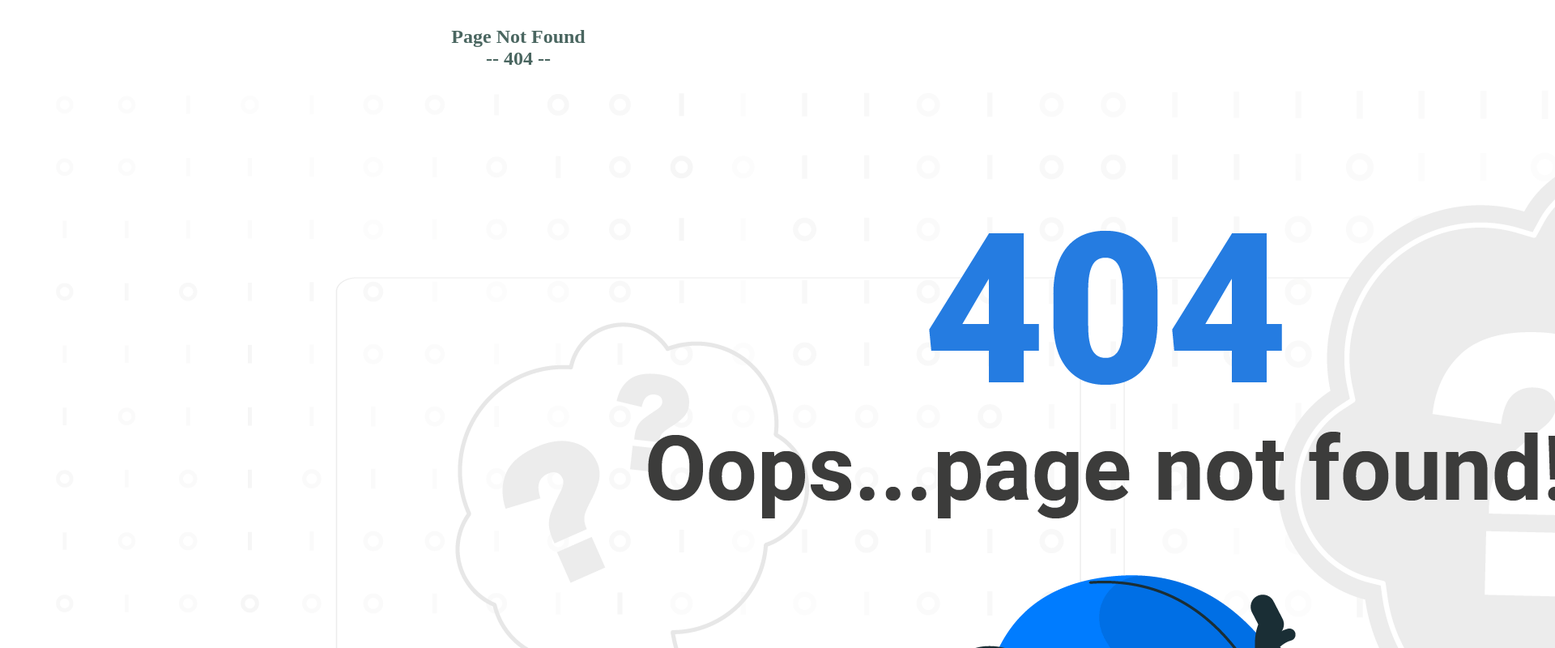
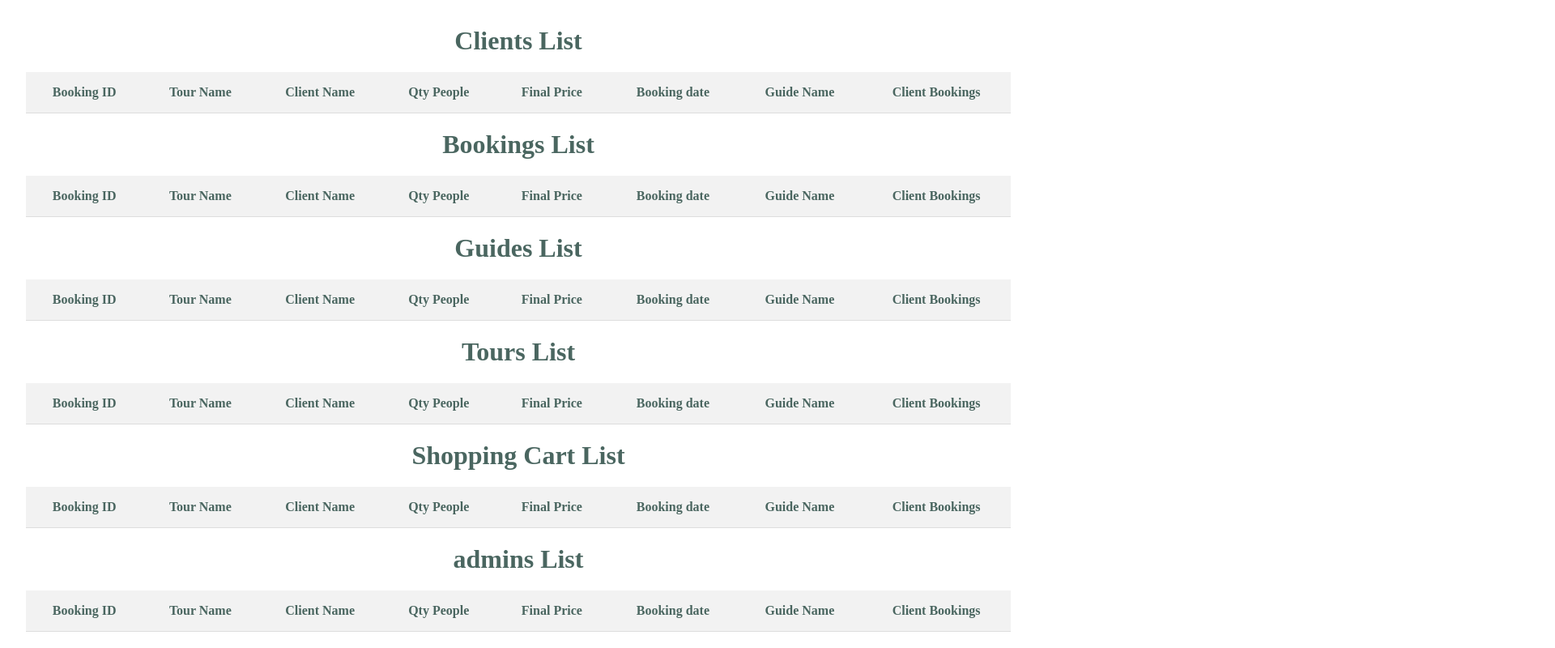
Before and after one commit to flag-80306/Final_Project-JoaoRibeiro, a React (Vite) app in the folder FrontEndFinalProject/: page /admin/home in a window 1280 px wide. Before the commit this address had no page. Shown: the top 800 px of the page at 81% size, 1920 px wide, since content can reach past the window. Built offline with nearby package versions, Linux system fonts and the light colour scheme.

Commit message:
organizing admin pages

```diff
--- a/FrontEndFinalProject/src/App.jsx
+++ b/FrontEndFinalProject/src/App.jsx
@@ -7,18 +7,23 @@ import ClientRegistrationView from './views/ClientRegistrationView';
 import ClientUpdatePasswordView from './views/ClientUpdatePasswordView';
 import ClientUpdateInfoView from './views/ClientUpdateInfoView';
 import ClientInfoView from './views/ClientInfoView';
+import ClientBookingDetailsView from './views/ClientBookingDetailsView';
+import ClientsShoppingCartView from './views/ClientsShoppingCartView';
 import ToursListView from './views/ToursListView';
 import TourDetailsView from './views/TourDetailsView';
-import ClientBookingDetailsView from './views/ClientBookingDetailsView';
 import AboutUsView from './views/AboutUsView';
 import BookingsListView from './views/BookingsListView';
 import NotFoundPageView from './views/NotFoundPageView';
+import AdminLoginView from './views/AdminLoginView';
+import AdminHomeView from './views/AdminHomeView';
 
 function App() {
 	return (
 		<>
 			<Switch>
 				<Route path='/' component={HomePageView} />
+
+				<Route path='/home' component={HomeView} />
 
 				<Route path='/client/login' component={ClientLoginView} />
 
@@ -30,9 +35,9 @@ function App() {
 
 				<Route path='/client/updateInfo/:client_id' component={ClientUpdateInfoView} />
 
-				{/* <Route path='/clients/shooping_cart/' component={ClientsShoppingCart} /> */}
+				<Route path='/clients/shopingcart/' component={ClientsShoppingCartView} />
 
-				<Route path='/home' component={HomeView} />
+				<Route path='/bookings/client/:client_id' component={ClientBookingDetailsView} />
 
 				<Route path='/tours' component={ToursListView} />
 
@@ -42,10 +47,10 @@ function App() {
 
 				<Route path='/bookings' component={BookingsListView} />
 
-				{/* <Route path='/admin/login' component={AdminLoginView} /> */}
+				<Route path='/admin/login' component={AdminLoginView} />
+
+				<Route path='/admin/home' component={AdminHomeView} />
 				{/* <Route path='/admin/clients' component={AllClientsListView} /> */}
-
-				<Route path='/bookings/client/:client_id' component={ClientBookingDetailsView} />
 
 				<Route component={NotFoundPageView} />
 			</Switch>
--- /dev/null
+++ b/FrontEndFinalProject/src/components/AdminLogin.jsx
@@ -0,0 +1,66 @@
+import React, { useState } from 'react';
+
+function AdminLogin() {
+	// const [email, setEmail] = useState('');
+	// const [password, setPassword] = useState('');
+
+	// const navigateToPage = () => {
+	// 	window.location.href = '/home';
+	// };
+	// async function handleSubmit(event) {
+	// 	event.preventDefault();
+
+	// 	const body = {
+	// 		email: email,
+	// 		password: password,
+	// 		// email,
+	// 		// password,
+	// 		// verificar retirar os : e nome igual à frente
+	// 	};
+
+	// 	const options = {
+	// 		method: 'POST',
+	// 		body: JSON.stringify(body),
+	// 		headers: {
+	// 			'Content-type': 'application/json; charset=UTF-8',
+	// 		},
+	// 	};
+
+	// 	try {
+	// 		const url = 'http://localhost:3000/clients/login';
+	// 		const response = await fetch(url, options);
+	// 		const result = await response.json();
+	// 		localStorage.setItem('token', result.token);
+
+	// 		if (response.ok) {
+	// 			console.log('Login successful');
+	// 		} else {
+	// 			console.error('Login failed:', result.message);
+	// 		}
+	// 	} catch (error) {
+	// 		console.error('Error:', error);
+	// 	}
+	// 	navigateToPage();
+	// }
+
+	return (
+		<div>
+			<h2>Admin Login</h2>
+			{/* <form onSubmit={handleSubmit}>
+				<div>
+					<label>Email:</label>
+					<input type='email' value={email} onChange={e => setEmail(e.target.value)} />
+				</div>
+				<div>
+					<label>Password:</label>
+					<input type='password' value={password} onChange={e => setPassword(e.target.value)} />
+				</div>
+				<button type='submit' className='button'>
+					Login
+				</button>
+			</form> */}
+		</div>
+	);
+}
+
+export default AdminLogin;
--- a/FrontEndFinalProject/src/components/HomePageNavBar.jsx
+++ b/FrontEndFinalProject/src/components/HomePageNavBar.jsx
@@ -4,7 +4,7 @@ function HomePageNavBar() {
 		<>
 			<div className='topHeader'></div>
 			<nav className='navBar'>
-				<Link href='/' className='headerMenu'>
+				<Link href='/admin/login' className='headerMenu'>
 					<img src='/img/INSIDE.png' alt='Inside Logo' className='headerMenuLogo' id='logoHome' />
 				</Link>
 			</nav>
--- /dev/null
+++ b/FrontEndFinalProject/src/views/AdminHomeView.jsx
@@ -0,0 +1,148 @@
+import clientServerCalls from '../services/clientServerCalls';
+import { Link } from 'wouter';
+import { useEffect, useState } from 'react';
+import { jwtDecode } from 'jwt-decode';
+
+function HomeView() {
+	// const [client, setClient] = useState(null);
+	// const [clientData, setClientData] = useState(null);
+
+	// useEffect(() => {
+	// 	const token = localStorage.getItem('token');
+	// 	if (token) {
+	// 		const decodedToken = jwtDecode(token);
+	// 		const { userID } = decodedToken;
+
+	// 		setClient({ client_id: userID });
+	// 	}
+	// }, []);
+
+	// // console.log(client);
+
+	// useEffect(() => {
+	// 	const fetchClientData = async () => {
+	// 		try {
+	// 			const data = await clientServerCalls.getClientByID(parseInt(client.client_id));
+
+	// 			setClientData(data);
+	// 		} catch (error) {
+	// 			console.log('Erro ao obter dados cliente:', error);
+	// 		}
+	// 	};
+
+	// 	fetchClientData();
+	// }, [client]);
+
+	// console.log(clientData);
+
+	return (
+		<>
+			<div className='mainTitle'>
+				<div>
+					<h1>Clients List</h1>
+					<table>
+						<thead>
+							<tr>
+								<th>Booking ID</th>
+								<th>Tour Name</th>
+								<th>Client Name</th>
+								<th>Qty People</th>
+								<th>Final Price</th>
+								<th>Booking date</th>
+								<th>Guide Name</th>
+								<th>Client Bookings</th>
+							</tr>
+						</thead>
+					</table>
+				</div>
+				<div>
+					<h1>Bookings List</h1>
+					<table>
+						<thead>
+							<tr>
+								<th>Booking ID</th>
+								<th>Tour Name</th>
+								<th>Client Name</th>
+								<th>Qty People</th>
+								<th>Final Price</th>
+								<th>Booking date</th>
+								<th>Guide Name</th>
+								<th>Client Bookings</th>
+							</tr>
+						</thead>
+					</table>
+				</div>
+				<div>
+					<h1>Guides List</h1>
+					<table>
+						<thead>
+							<tr>
+								<th>Booking ID</th>
+								<th>Tour Name</th>
+								<th>Client Name</th>
+								<th>Qty People</th>
+								<th>Final Price</th>
+								<th>Booking date</th>
+								<th>Guide Name</th>
+								<th>Client Bookings</th>
+							</tr>
+						</thead>
+					</table>
+				</div>
+				<div>
+					<h1>Tours List</h1>
+					<table>
+						<thead>
+							<tr>
+								<th>Booking ID</th>
+								<th>Tour Name</th>
+								<th>Client Name</th>
+								<th>Qty People</th>
+								<th>Final Price</th>
+								<th>Booking date</th>
+								<th>Guide Name</th>
+								<th>Client Bookings</th>
+							</tr>
+						</thead>
+					</table>
+				</div>
+				<div>
+					<h1>Shopping Cart List</h1>
+					<table>
+						<thead>
+							<tr>
+								<th>Booking ID</th>
+								<th>Tour Name</th>
+								<th>Client Name</th>
+								<th>Qty People</th>
+								<th>Final Price</th>
+								<th>Booking date</th>
+								<th>Guide Name</th>
+								<th>Client Bookings</th>
+							</tr>
+						</thead>
+					</table>
+				</div>
+				<div>
+					<h1>admins List</h1>
+					<table>
+						<thead>
+							<tr>
+								<th>Booking ID</th>
+								<th>Tour Name</th>
+								<th>Client Name</th>
+								<th>Qty People</th>
+								<th>Final Price</th>
+								<th>Booking date</th>
+								<th>Guide Name</th>
+								<th>Client Bookings</th>
+							</tr>
+						</thead>
+					</table>
+				</div>
+			</div>
+		</>
+	);
+}
+
+export default HomeView;
--- /dev/null
+++ b/FrontEndFinalProject/src/views/AdminLoginView.jsx
@@ -0,0 +1,16 @@
+import AdminLogin from '../components/AdminLogin';
+
+import { Link } from 'wouter';
+
+function AdminLoginView() {
+	return (
+		<>
+			<h1>HELLO MASTER</h1>
+			<img src='/img/INSIDE.png' className='imgLogo' alt='logo Inside Tours' />
+			<p>Please identify yourself</p>
+			<AdminLogin />
+		</>
+	);
+}
+
+export default AdminLoginView;
--- a/FrontEndFinalProject/src/views/ClientBookingDetailsView.jsx
+++ b/FrontEndFinalProject/src/views/ClientBookingDetailsView.jsx
@@ -80,9 +80,14 @@ function ClientBookingDetailsView() {
 							))}
 						</tbody>
 					</table>
-					<Link href={'/home'}>
-						<button className='button'>Return main page</button>
-					</Link>
+					<div className='bt_space'>
+						<Link href='/clients/shopingcart'>
+							<button className='button'>Click here to see your shopping cart</button>
+						</Link>
+						<Link href={'/home'}>
+							<button className='button'>Return main page</button>
+						</Link>
+					</div>
 				</div>
 			</div>
 
--- a/FrontEndFinalProject/src/views/ClientInfoView.jsx
+++ b/FrontEndFinalProject/src/views/ClientInfoView.jsx
@@ -88,6 +88,9 @@ function ClientInfoView() {
 						) : (
 							<p>Loading...</p>
 						)}
+						<Link href='/clients/shopingcart'>
+							<button className='button'>Click here to see your shopping cart</button>
+						</Link>
 						<Link href={'/home'}>
 							<button className='button'>Return main page</button>
 						</Link>
--- /dev/null
+++ b/FrontEndFinalProject/src/views/ClientsShoppingCartView.jsx
@@ -0,0 +1,106 @@
+import { useEffect, useState } from 'react';
+import { Link } from 'wouter';
+import bookingsServerCalls from '../services/bookingsServerCalls.js';
+import NavBar from '../components/NavBar.jsx';
+import FooterBar from '../components/FooterBar.jsx';
+import { jwtDecode } from 'jwt-decode';
+
+function ClientsShoppingCartView() {
+	// const [client, setClient] = useState(null);
+	// const [clientBookings, setClientBookings] = useState(null);
+
+	// useEffect(() => {
+	// 	const token = localStorage.getItem('token');
+	// 	if (token) {
+	// 		try {
+	// 			const decodedToken = jwtDecode(token);
+	// 			const { userID } = decodedToken;
+	// 			console.log('decodedToken', decodedToken);
+	// 			setClient({ client_id: userID });
+	// 		} catch (error) {
+	// 			console.error('Error decoding token:', error);
+	// 		}
+	// 	}
+	// }, []);
+
+	// useEffect(() => {
+	// 	const fetchClientData = async () => {
+	// 		if (client) {
+	// 			try {
+	// 				console.log('client', client.client_id);
+	// 				const data = await bookingsServerCalls.getClientBookingByID(parseInt(client.client_id));
+	// 				console.log('data', data);
+	// 				setClientBookings(data);
+	// 				console.log('clientBookings', clientBookings);
+	// 			} catch (error) {
+	// 				console.error('Erro ao obter dados cliente:', error);
+	// 			}
+	// 		}
+	// 	};
+
+	// 	fetchClientData();
+	// }, [client]);
+	// console.log('client', client);
+
+	return (
+		<>
+			<NavBar />
+			<div className='mainTitle'>
+				<h1>Shopping Cart</h1>
+				{/* {clientBookings && clientBookings.length > 0 && <h1>Bookings List from {clientBookings[0].client_name}</h1>}
+				<div>
+					<table>
+						<thead>
+							<tr>
+								<th>Booking ID</th>
+								<th>Tour Name</th>
+								<th>Client Name</th>
+								<th>Qty People</th>
+								<th>Final Price</th>
+								<th>Booking date</th>
+								<th>Guide Name</th>
+								<th>Client Bookings</th>
+							</tr>
+						</thead>
+						<tbody>
+							{clientBookings?.map(booking => (
+								<tr key={booking.booking_id}>
+									<td>{booking.booking_id}</td>
+									<td>{booking.tour_name}</td>
+									<td>{booking.client_name}</td>
+									<td>{booking.people}</td>
+									<td>{booking.final_price}</td>
+									<td>{booking.booking_date}</td>
+									<td>{booking.guide_name}</td>
+									<td>
+										<Link href={`/bookings/client/${booking.client_id}`}>
+											<button className='button'>Click here for + info</button>
+										</Link>
+									</td>
+								</tr>
+							))}
+						</tbody>
+					</table>
+					<Link href={'/home'}>
+						<button className='button'>Return main page</button>
+					</Link>
+				</div> */}
+			</div>
+			<div className='bt_space'>
+				{/* {clientInfo ? ( */}
+				<Link href={'/home'}>
+					<button className='button'>See my bookings</button>
+				</Link>
+				{/* ) : (
+					<p>Loading...</p>
+				)} */}
+
+				<Link href={'/home'}>
+					<button className='button'>Return main page</button>
+				</Link>
+			</div>
+			<FooterBar />
+		</>
+	);
+}
+export default ClientsShoppingCartView;
--- a/FrontEndFinalProject/src/views/homeView.jsx
+++ b/FrontEndFinalProject/src/views/homeView.jsx
@@ -51,7 +51,7 @@ function HomeView() {
 							<button className='button'>Click here to see your bookings</button>
 						</Link>
 					) : null}
-					<Link href='/cart'>
+					<Link href='/clients/shopingcart'>
 						<button className='button'>Click here to see your shopping cart</button>
 					</Link>
 				</div>
```
Also changed, not shown: 1 other file (tests, documents, lock files or other folders).
